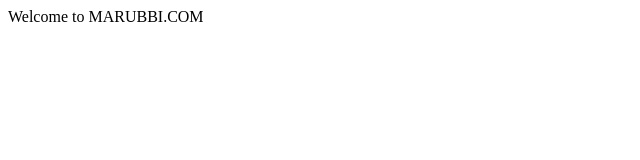
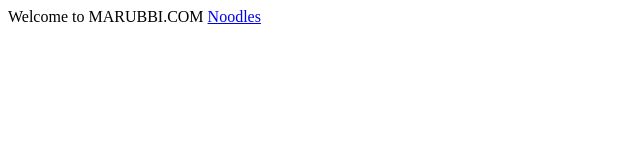
Before and after one commit to daveofderby/daveofderby.github.io, a plain HTML site: page index.html in a window 1280 px wide. Shown: the full height of the page, 0-640 px from the left. Drawn offline with Linux system fonts and the light colour scheme.

Commit message:
Link added

```diff
--- a/index.html
+++ b/index.html
@@ -7,5 +7,7 @@
   </head>
   <body>
     Welcome to MARUBBI.COM
+
+    <a href="https://noodles.marubbi.com">Noodles</a>
   </body>
 </html>
```
